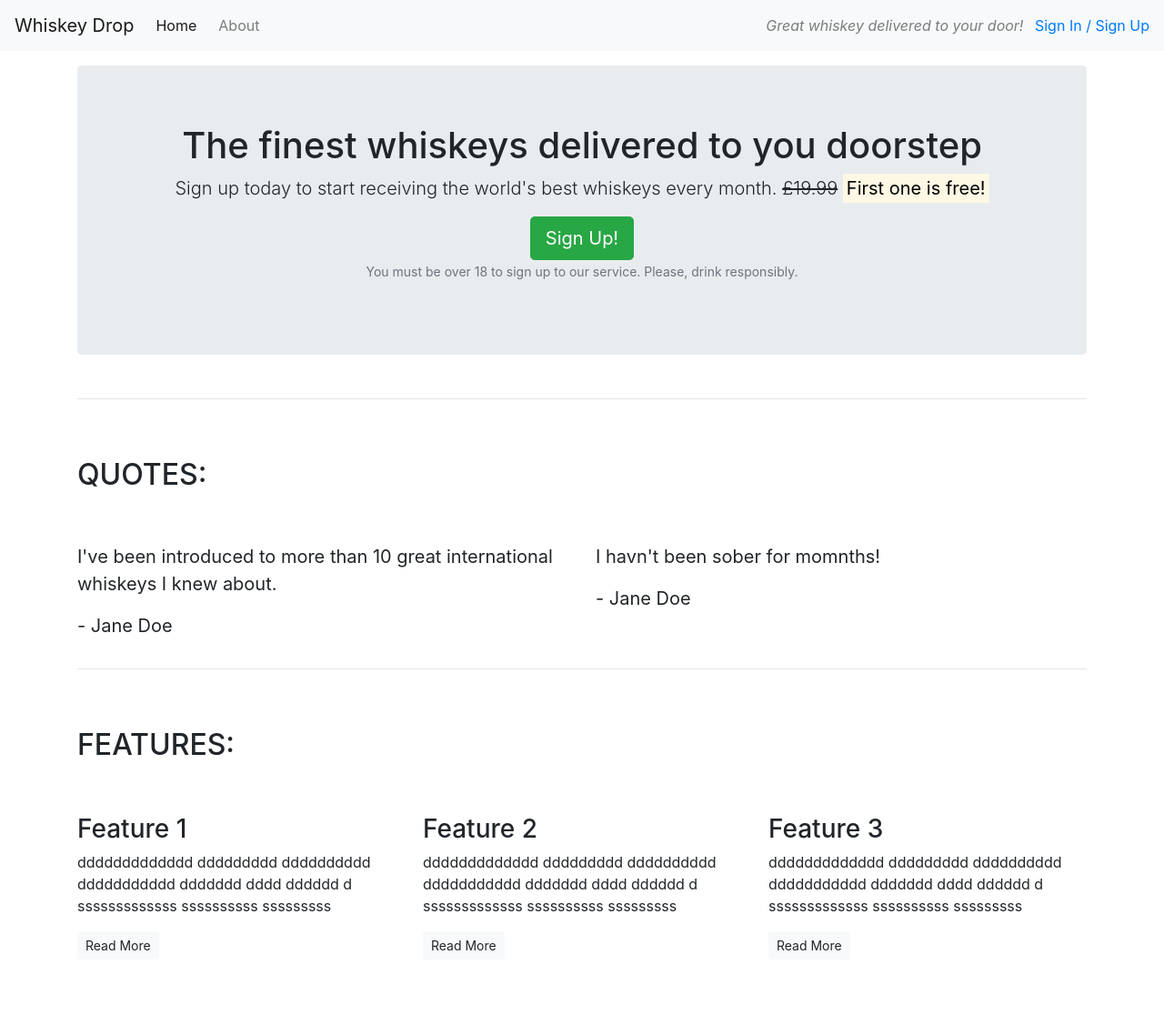
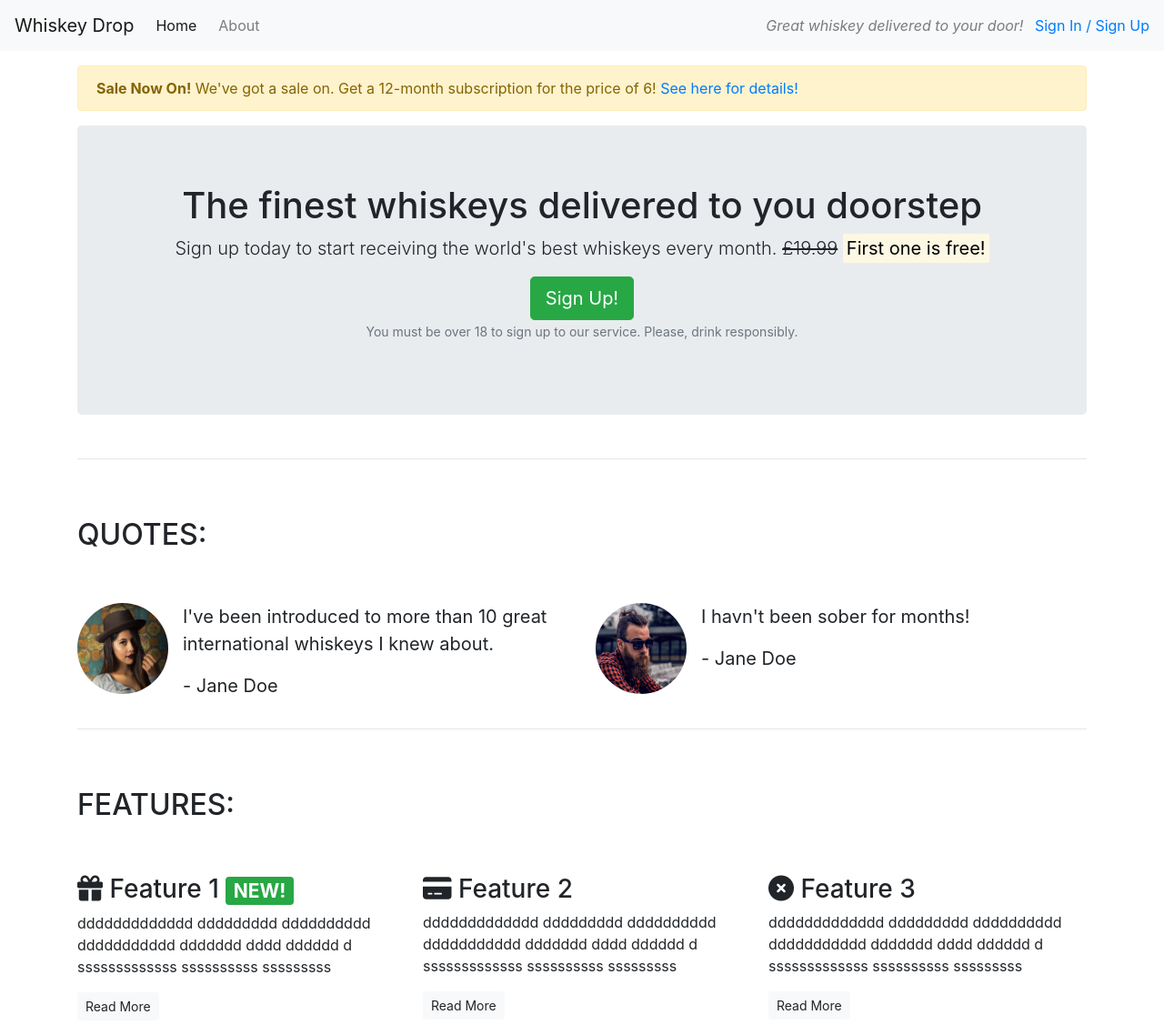
Before and after one commit to sam2829/bootstrap-walk-through, a plain HTML site: page index.html in a window 1280 px wide. Shown: the whole page at 91% size. Before the commit the page ends 1071 px from the top, so only its background shows below. Drawn offline with nearby package versions, Linux system fonts and the light colour scheme.

Commit message:
Add walkthrough video 6

```diff
--- a/index.html
+++ b/index.html
@@ -16,6 +16,7 @@
       integrity="sha384-Fy6S3B9q64WdZWQUiU+q4/2Lc9npb8tCaSX9FK7E8HnRr0Jz8D6OP9dO5Vg3Q9ct"
       crossorigin="anonymous"
     ></script>
+    <script src="https://kit.fontawesome.com/30bb1d9789.js" crossorigin="anonymous"></script>
   </head>
   <body>
     <nav class = "navbar navbar-light bg-light navbar-expand-sm">
@@ -31,6 +32,14 @@
         </div>
     </nav>
     <article class="container mt-3">
+        <div class="row d-none d-sm-block">
+            <div class="col-12">
+                <div class="alert alert-warning">
+                    <strong>Sale Now On!</strong> We've got a sale on. Get a 12-month subscription for the price of 6!
+                    <a href="">See here for details!</a>
+                </div>
+            </div>
+        </div>
       <!--Callout-->
       <div class = "row">
         <div class="col-12">
@@ -64,6 +73,11 @@
         </div>
         <div class="row">
             <div class="col-12 col-md-6">
+                <div class="media">
+                    <div class = "d-none d-sm-block">
+                        <img src="assets/images/girl.png" class = "rounded-circle mr-3" height = 100 width = 100 alt="">
+                    </div>
+                    <div class="media-body">
                         <blockquote class="blockquote">
                             <p>
                                 I've been introduced to more than 10 great international whiskeys I
@@ -72,11 +86,20 @@
                             <p>- Jane Doe</p>
                         </blockquote>
                     </div>
+                </div>
+            </div>
             <div class="col-12 col-md-6">
+                <div class="media">
+                    <div class = "d-none d-sm-block">
+                        <img src="assets/images/guy.png" class="rounded-circle mr-3" height=100 width=100 alt="">
+                    </div>
+                    <div class="media-body">
                         <blockquote class="blockquote">
-                <p>I havn't been sober for momnths!</p>
+                            <p>I havn't been sober for months!</p>
                             <p>- Jane Doe</p>
                         </blockquote>
+                    </div>
+                </div>
             </div>
         </div>
       </section>
@@ -93,7 +116,7 @@
         <div class="row">
             <div class="col-12 col-md-6 col-lg-4">
                 <div class="feature">
-                <h3>Feature 1</h3>
+                <h3><i class="fa-solid fa-gift d-none d-sm-inline"></i> Feature 1 <span class = "badge badge-success">NEW!</span></h3>
                 <p>
                     ddddddddddddd ddddddddd dddddddddd ddddddddddd ddddddd dddd dddddd d
                     sssssssssssss ssssssssss sssssssss
@@ -103,7 +126,7 @@
             </div>
             <div class="col-12 col-md-6 col-lg-4">
                 <div class="feature">
-                <h3>Feature 2</h3>
+                <h3><i class="fa-solid fa-credit-card d-none d-sm-inline"></i> Feature 2</h3>
                 <p>
                     ddddddddddddd ddddddddd dddddddddd ddddddddddd ddddddd dddd dddddd d
                     sssssssssssss ssssssssss sssssssss
@@ -113,7 +136,7 @@
             </div>
             <div class="col-12 d-md-none d-lg-block col-lg-4">
                 <div class="feature">
-                <h3>Feature 3</h3>
+                <h3><i class="fa-solid fa-circle-xmark d-none d-sm-inline"></i> Feature 3</h3>
                 <p>
                     ddddddddddddd ddddddddd dddddddddd ddddddddddd ddddddd dddd dddddd d
                     sssssssssssss ssssssssss sssssssss
```
Also changed, not shown: assets/images/girl.png (added), assets/images/guy.png (added). Lines whose indentation alone changed are shown as unchanged.
